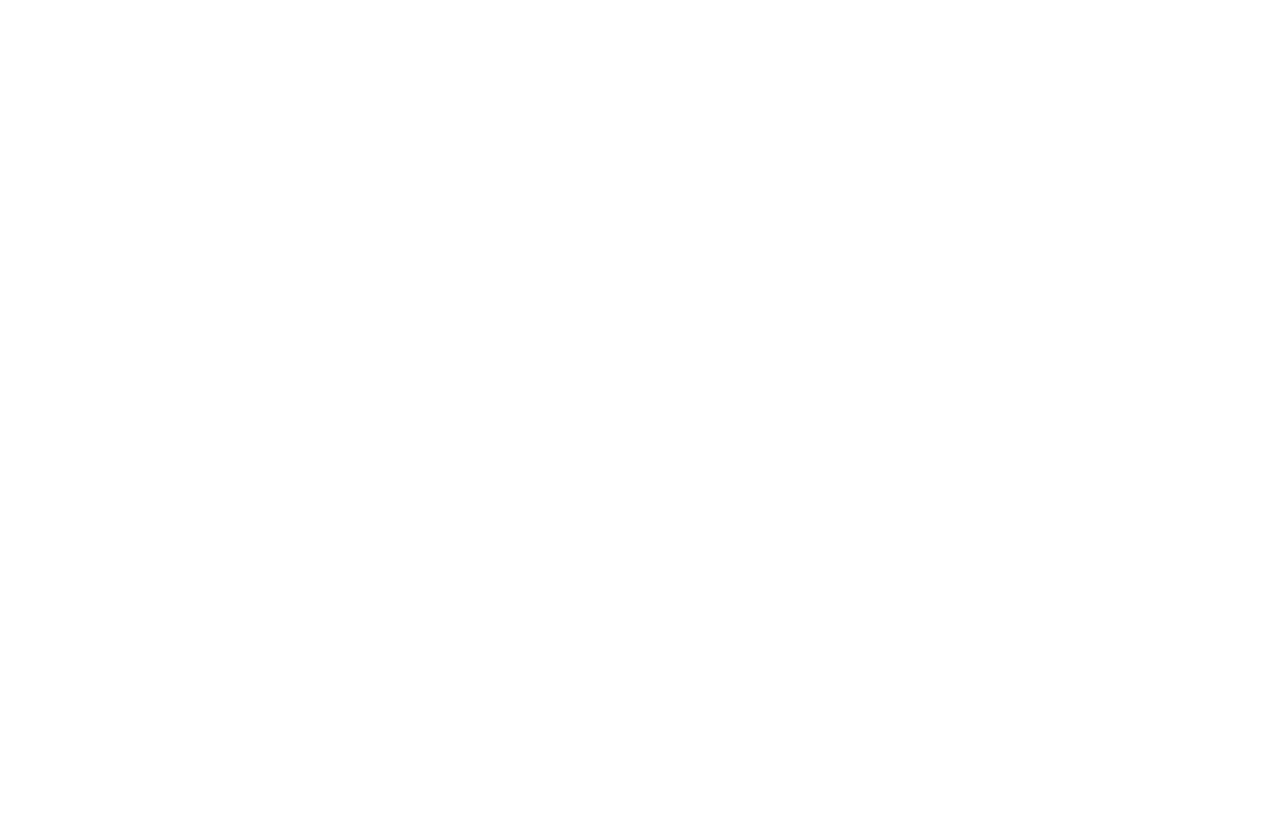
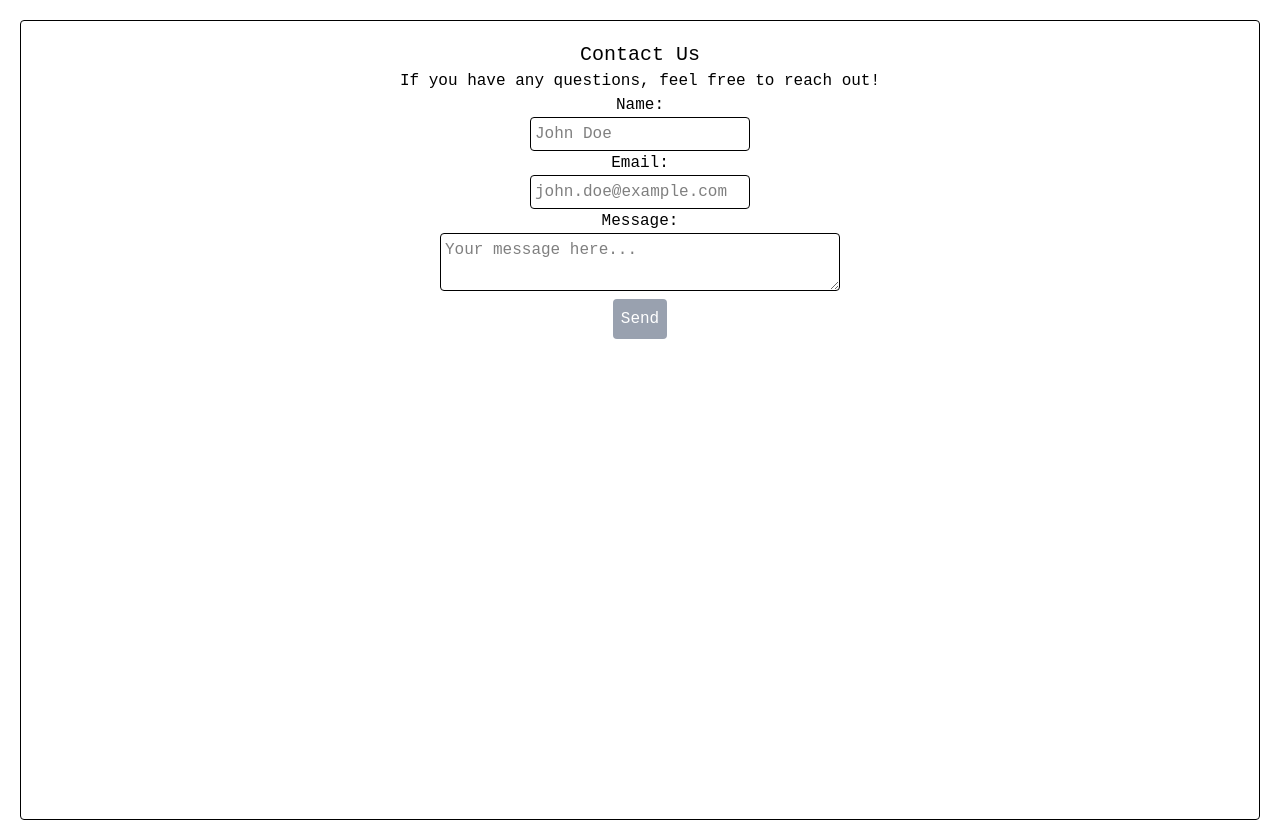
Before and after one commit to CarterrRyan1/Nuxt-Tutorial, a Nuxt app: page /contact in a window 1280 px wide. Before the commit this address had no page. Before the commit the page ends 800 px from the top, so only its background shows below. Built offline with nearby package versions, Linux system fonts and the light colour scheme.

Commit message:
✅Task 7: Forms with Validation

```diff
--- /dev/null
+++ b/app/pages/contact.vue
@@ -0,0 +1,70 @@
+<template>
+    <div class="flex flex-col border border-solid border-black p-5 m-5 rounded-sm min-h-screen items-center">
+        <h1 class="text-xl">Contact Us</h1>
+        <p>If you have any questions, feel free to reach out!</p>
+        <form class="flex flex-col items-center" @submit.prevent>
+            <label>Name:</label>
+            <input class="border border-solid border-black rounded p-1" @input="validateName" v-model="formData.name" type="text" placeholder="John Doe" />
+            <p class="text-xs text-red-500 border border-solid border-red-500 rounded-sm p-1 m-1" v-if="errors.name">{{ errors.name }}</p>
+            <label>Email:</label>
+            <input class="border border-solid border-black rounded p-1" @input="validateEmail" v-model="formData.email" type="email" placeholder="john.doe@example.com" />
+            <p class="text-xs text-red-500 border border-solid border-red-500 rounded-sm p-1 m-1" v-if="errors.email">{{ errors.email }}</p>
+            <label>Message:</label>
+            <textarea class="w-100 border border-solid border-black rounded p-1" @input="validateMessage" v-model="formData.message" placeholder="Your message here..."></textarea>
+            <p class="text-xs text-red-500 border border-solid border-red-500 rounded-sm p-1 m-1" v-if="errors.message">{{ errors.message }}</p>
+            <button class="bg-blue-500 hover:bg-blue-400 cursor-pointer p-2 m-2 rounded text-white disabled:bg-gray-400 disabled:cursor-not-allowed" :disabled="!isFormValid" @click="sendMessage" type="submit">Send</button>
+        </form>
+    </div>
+</template>
+<script setup lang="ts">
+const formData = ref({
+  name: '',
+  email: '',
+  message: ''
+});
+
+const errors = ref({
+  name: '',
+  email: '',
+  message: ''
+});
+
+const validateName = () => {
+  if (!formData.value.name) {
+    errors.value.name = 'Name is required';
+  } else if (formData.value.name.length < 2) {
+    errors.value.name = 'Name must be at least 2 characters';
+  } else {
+    errors.value.name = '';
+  }
+};
+const validateEmail=()=>{
+    const emailPattern=/^[^\s@]+@[^\s@]+\.[^\s@]+$/;
+    if(!formData.value.email){
+        errors.value.email="Email is required";
+    }else if(!emailPattern.test(formData.value.email)){
+        errors.value.email="Invalid email format";
+    }else{
+        errors.value.email="";
+    }
+}
+const validateMessage=()=>{
+    if(!formData.value.message){
+        errors.value.message="Message is Required";
+    }else if(formData.value.message.length<10){
+        errors.value.message="Message must be at least 10 characters";
+    }else{
+        errors.value.message="";
+    }
+}
+const isFormValid=computed(()=>{
+    return !errors.value.name &&!errors.value.email&&!errors.value.message
+    &&formData.value.name&&formData.value.email&&formData.value.message;
+})
+const sendMessage=()=>{
+    if(isFormValid.value){
+        alert(`Thank you ${formData.value.name}, for your message`)
+
+    }
+}
+</script>
```
